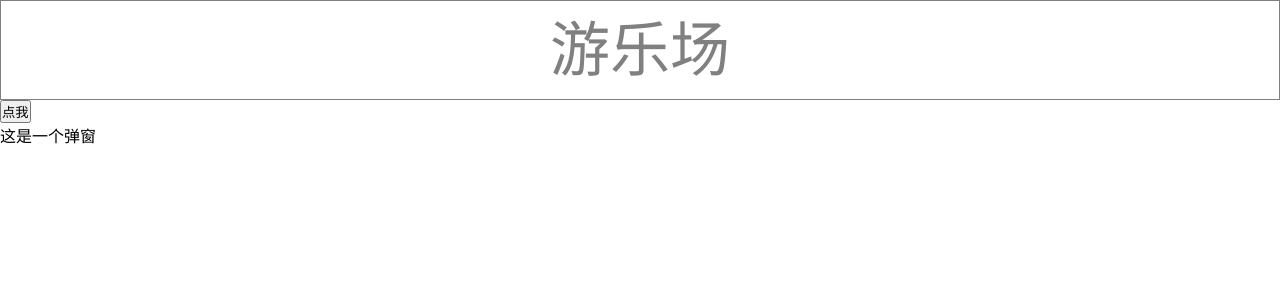
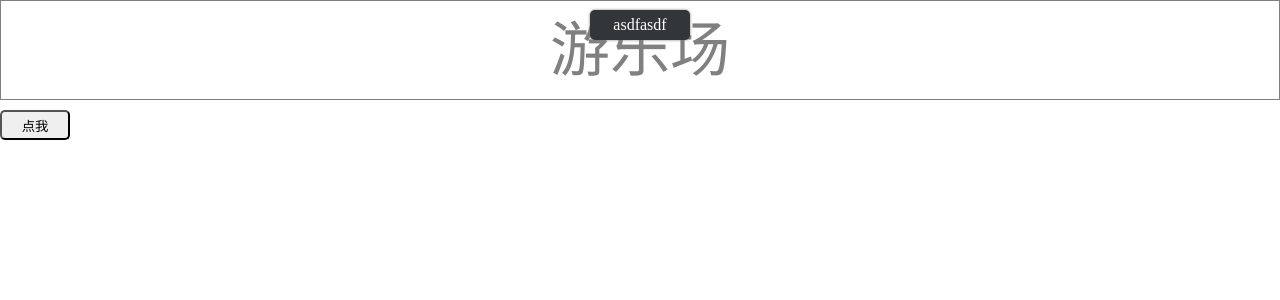
Before and after one commit to 949nb/gulu, a Vue app: page / in a window 1280 px wide. Both pictures are taken after a click on the button "点我". Shown: the top 300 px of the page. Built offline with nearby package versions, Linux system fonts and the light colour scheme.

Commit message:
增加了$toast方法

```diff
--- a/src/App.vue
+++ b/src/App.vue
@@ -5,33 +5,40 @@
         <span class='title'>游乐场</span>
       </g-col>
     </g-row>
-    <button @click="createdMessage">点我</button>
+    <button class="btn" @click="createdMessage">点我</button>
   </div>
 </template>
 
 <script>
-import createMessage from './components/message';
-
 export default {
   data() {
     return {
       value: null,
+      n: 0,
     };
   },
   methods: {
     createdMessage() {
-      console.log(12);
-      createMessage({
-        props: {
-          text: '这是一个弹窗',
-        },
-      });
+      console.log(this.n++);
+      this.$toast('asdfasdf');
     },
   },
 };
 </script>
 
 <style lang="scss" scope>
+  .btn{
+    height: 30px;
+    width: 70px;
+    border-radius: 5px;
+    margin-top: 10px;
+  }
+  .btn:focus{
+    outline: none;
+  }
+  .btn:hover{
+    background-color: #D8D8D8;
+  }
   .title{
     height: 100px;
     line-height: 100px;
--- /dev/null
+++ b/src/components/Toast.vue
@@ -0,0 +1,30 @@
+<template>
+  <div class="toast">
+    <slot></slot>
+  </div>
+</template>
+
+<script>
+export default {
+};
+</script>
+
+<style lang="css">
+  .toast {
+    height: 30px;
+    margin-bottom: 10px;
+    width: 100px;
+    border-radius: 5px;
+    background-color: #333639;
+    color: white;
+    display: flex;
+    justify-content: center;
+    align-items: center;
+    transition: .5s;
+    position: fixed;
+    top: 10px;
+    left: 50%;
+    transform: translateX(-50%);
+    box-shadow: 0px 0px 3px 0px grey;
+  }
+</style>
--- a/src/components/message.js
+++ /dev/null
@@ -1,27 +0,0 @@
-import Vue from 'vue';
-// 弹窗组件单文件
-import Message from './message.vue';
-
-const createMessage = (options) => {
-  // 获取body并且创建一个新的div节点
-  console.log('option', options)
-  const { body } = document;
-  const bindPhone = document.createElement('div');
-
-  // 给创建的div设置id=message，并且添加到body后
-  bindPhone.setAttribute('id', 'message');
-  body.appendChild(bindPhone);
-
-  // 这里我们return一个新的Vue实例并且将实例挂载到我们刚创建的DOM节点上
-  return new Vue({
-    render: h => h(
-      Message, {
-        props: {
-          text: options.props.text,
-        },
-      },
-    ),
-  }).$mount('#message');
-};
-
-export default createMessage;
--- a/src/components/message.vue
+++ /dev/null
@@ -1,11 +0,0 @@
-<template>
-  <div>{{ text }}</div>
-</template>
-
-<script>
-export default {
-  props: [
-    'text', // 这里是我们刚才创建vue实例传入的props
-  ],
-};
-</script>
--- a/src/main.js
+++ b/src/main.js
@@ -12,6 +12,9 @@ import Footer from './components/Footer.vue';
 import Sider from './components/Sider.vue';
 import Layout from './components/Layout.vue';
 import Content from './components/Content.vue';
+import toastPlugin from './plugin/toast';
+
+Vue.use(toastPlugin);
 
 Vue.config.productionTip = false;
 Vue.component('g-icon', Icon);
--- /dev/null
+++ b/src/plugin/toast.js
@@ -0,0 +1,17 @@
+import Toast from '../components/Toast.vue';
+
+export default {
+  install(Vue) {
+    // eslint-disable-next-line func-names
+    Vue.prototype.$toast = function (text) {
+      console.log('this is toast');
+      // Vue.extend(xx)就是构造一个xx的constructor(构造函数)，这个xx可以是一个Vue实例
+      const toastConstructor = Vue.extend(Toast);
+      const toast = new toastConstructor();
+      // 上面两句代码 就是构造了一个Toast组件的新的实例
+      toast.$slots.default = text;
+      toast.$mount();// $mount() 方法 可以讲没有挂载到Dom的Vue实例挂载，如果（）中没有接受到参数，则挂载到内存中 需要手动将实例用原生DOM API插入到DOM中。
+      document.body.appendChild(toast.$el);
+    };
+  },
+};
```
